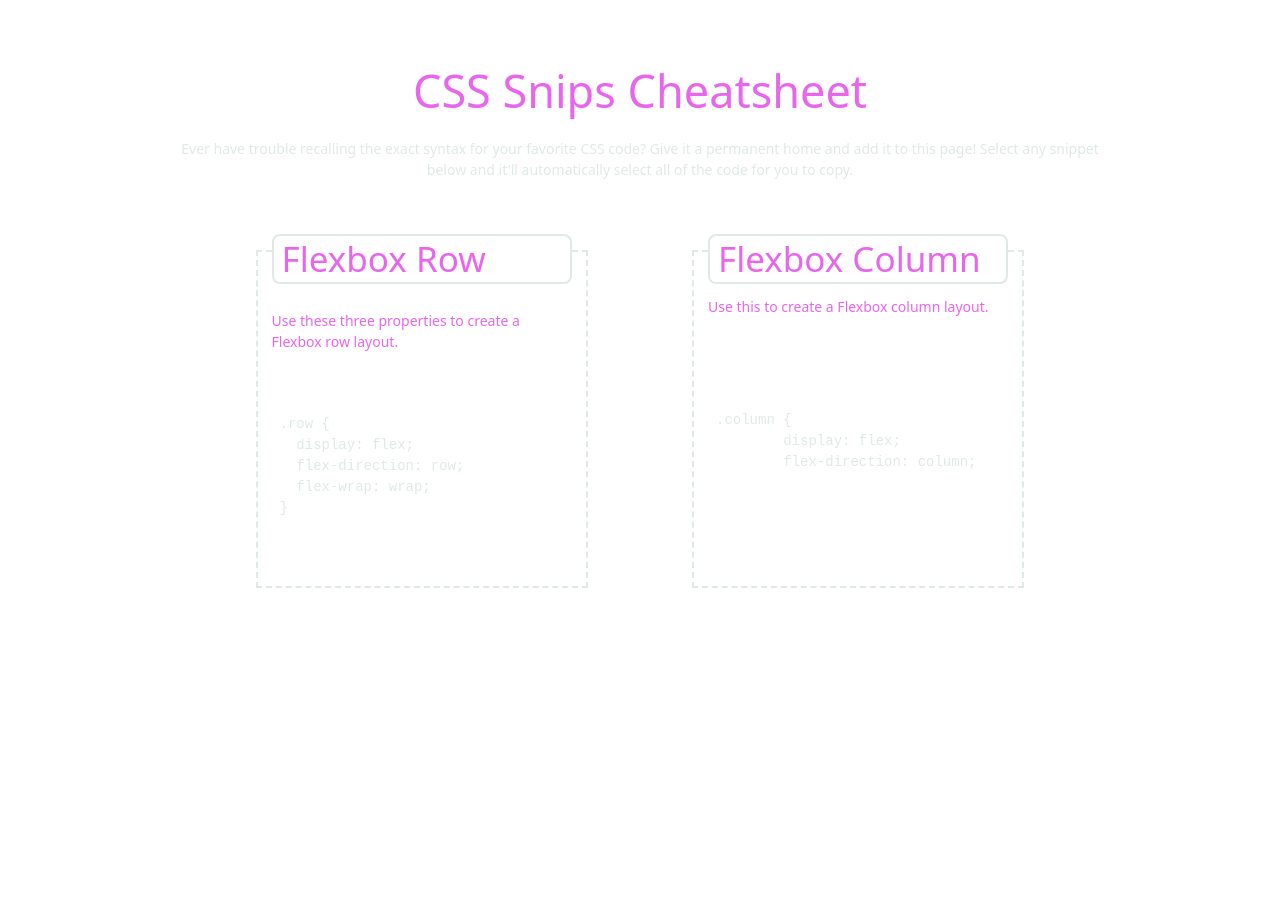
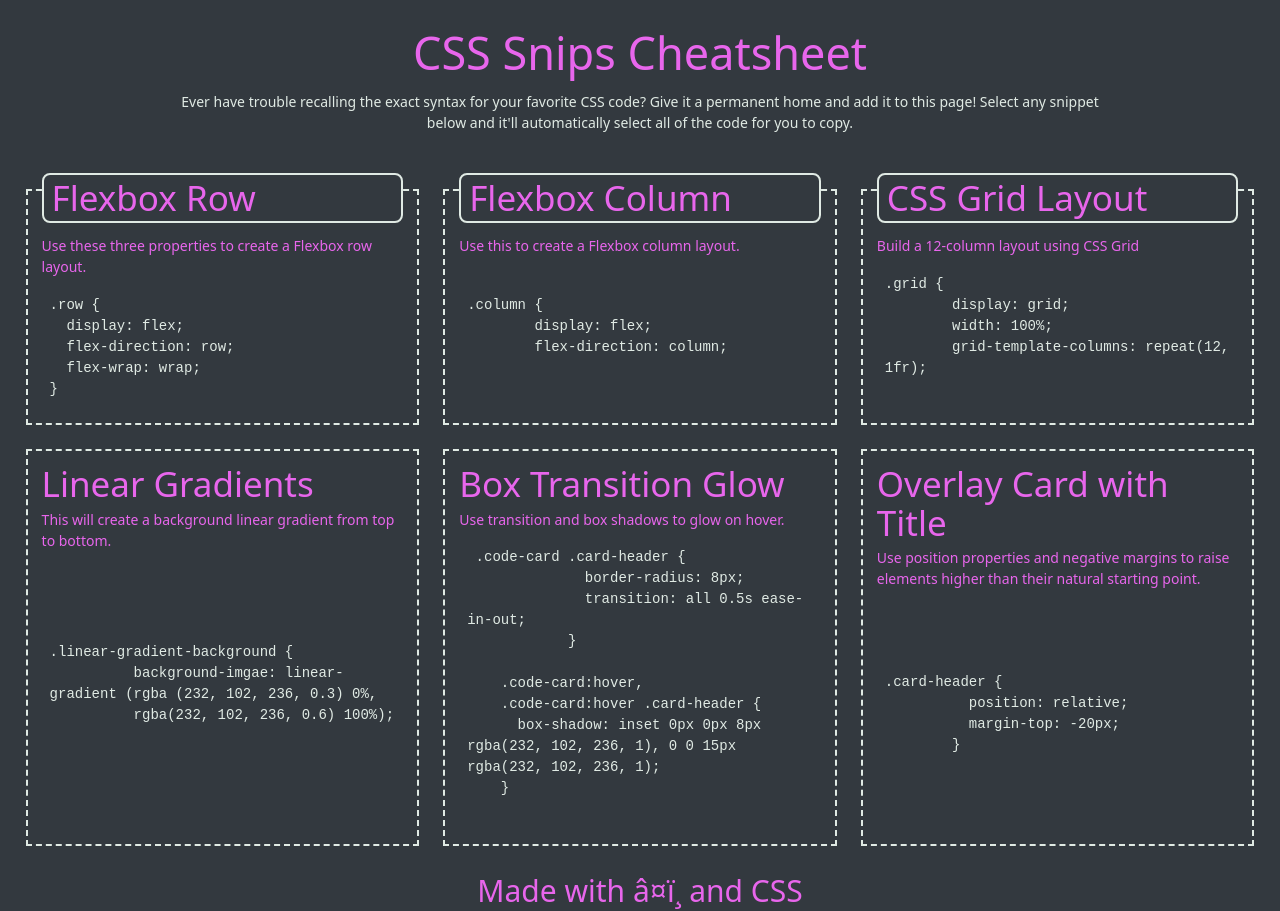
Before and after one commit to PintoDrop/mini-proj2, a plain HTML site: page index.html in a window 1280 px wide. Before the commit the page ends 800 px from the top, so only its background shows below. Drawn offline with Linux system fonts and the light colour scheme; files that its build step writes are made by us from their sources.

Commit message:
updated index and style elements

```diff
--- a/assets/reset.css
+++ b/assets/reset.css
@@ -0,0 +1,43 @@
+*,
+*::before,
+*::after {
+  margin: 0;
+  padding: 0;
+  box-sizing: border-box;
+}
+
+html {
+  height: 100%;
+}
+
+body {
+  min-height: 100%;
+  line-height: 1;
+  font-family:'Courier New', Courier, monospace
+}
+
+h1,
+h2,
+h3,
+h4,
+h5,
+h6 {
+  font-size: 100%;
+}
+
+input,
+select,
+option,
+optgroup,
+textarea,
+button,
+pre,
+code {
+  font-size: 100%;
+  font-family:'Courier New', Courier, monospace;
+}
+
+ol,
+ul {
+  list-style: none;
+}
--- a/assets/style.css
+++ b/assets/style.css
@@ -1,5 +1,5 @@
 :root {
-  --outer-space: #fff;
+  --outer-space: #33393f;
   --bright-turquoise: #2aefcb;
   --gin: #e0eae4;
   --heliotrope: #e866ec;
--- a/index.html
+++ b/index.html
@@ -5,8 +5,8 @@
   <meta charset="UFT-8">
   <meta name="viewport" content="width=device-width, initial-scale=1.0">
   <title>CSS Snips Cheatsheet</title>
-  <link rel="stylesheet" href="./assets/css/reset.css">
-  <link rel="stylesheet" href="./assets/css/style.css">
+  <link rel="stylesheet" href="./assets/reset.css">
+  <link rel="stylesheet" href="./assets/style.css">
 </head>
 
 <body>
@@ -49,9 +49,70 @@
       </code></pre>
     </figure>
   </div>
+
+    <div class="card-column">
+      <figure class="card code-card">
+        <h2 class="card-header">CSS Grid Layout</h2>
+        <div class="card-body">
+        <p>Build a 12-column layout using CSS Grid</p>
+      </div>
+      <pre class="code-block"><code>.grid {
+        display: grid;
+        width: 100%;
+        grid-template-columns: repeat(12, 1fr);
+      </code></pre>
+      </figure>
+    </div>
+
+    <div class="card-column">
+      <figure class="class code-card">
+        <h2 class="card-body">Linear Gradients</h2>
+        <div class="card-body">
+          <p>This will create a background linear gradient from top to bottom.</p>
+        </div>
+        <pre class="code-block"><code>.linear-gradient-background {
+          background-imgae: linear-gradient (rgba (232, 102, 236, 0.3) 0%,
+          rgba(232, 102, 236, 0.6) 100%);
+        </code></pre>
+        </figure>
+        </div>
+        <div class="card-column">
+          <figure class="class code-card">
+            <h2 class="card-body">Box Transition Glow</h2>
+            <div class="card-body">
+              <p>Use transition and box shadows to glow on hover.</p>
+            </div>
+            <pre class="code-block"><code> .code-card .card-header {
+              border-radius: 8px;
+              transition: all 0.5s ease-in-out;
+            }
+
+    .code-card:hover,
+    .code-card:hover .card-header {
+      box-shadow: inset 0px 0px 8px rgba(232, 102, 236, 1), 0 0 15px rgba(232, 102, 236, 1);
+    }
+            </code></pre>
+      </figure>
+    </div>
+
+    <div class="card-column">
+      <figure class="class code-card">
+        <h2 class="card-body">Overlay Card with Title</h2>
+        <div class="card-body">
+          <p>Use position properties and negative margins to raise elements higher than their natural starting point.
+          </p>
+        </div>
+        <pre class="code-block"><code>.card-header {
+          position: relative;
+          margin-top: -20px;
+        }</code></pre>
+      </figure>
+    </div>
     </section>
   </main>
-
+  <footer>
+    <h3>Made with <span role="img" aria-label="heart">❤️</span> and CSS</h3>
+  </footer>
 
 </body>
 
```
